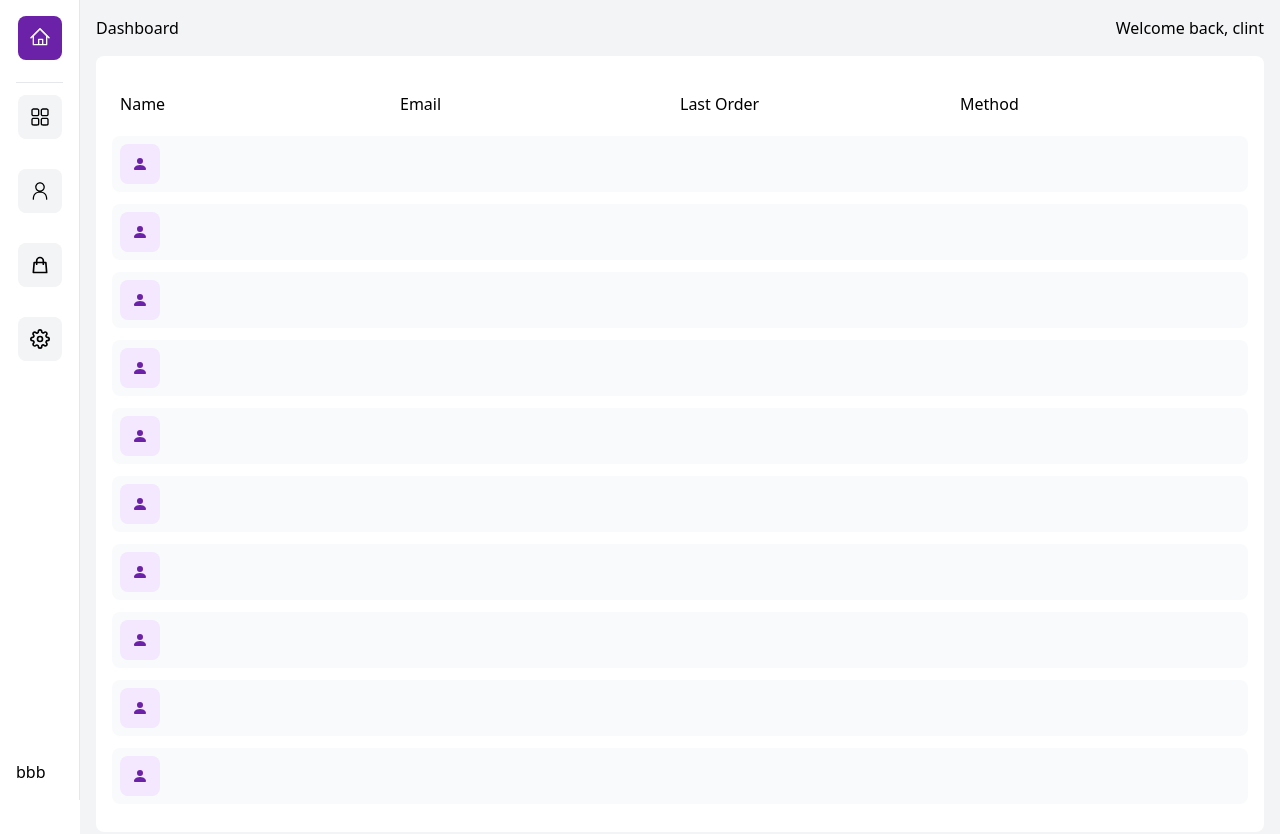
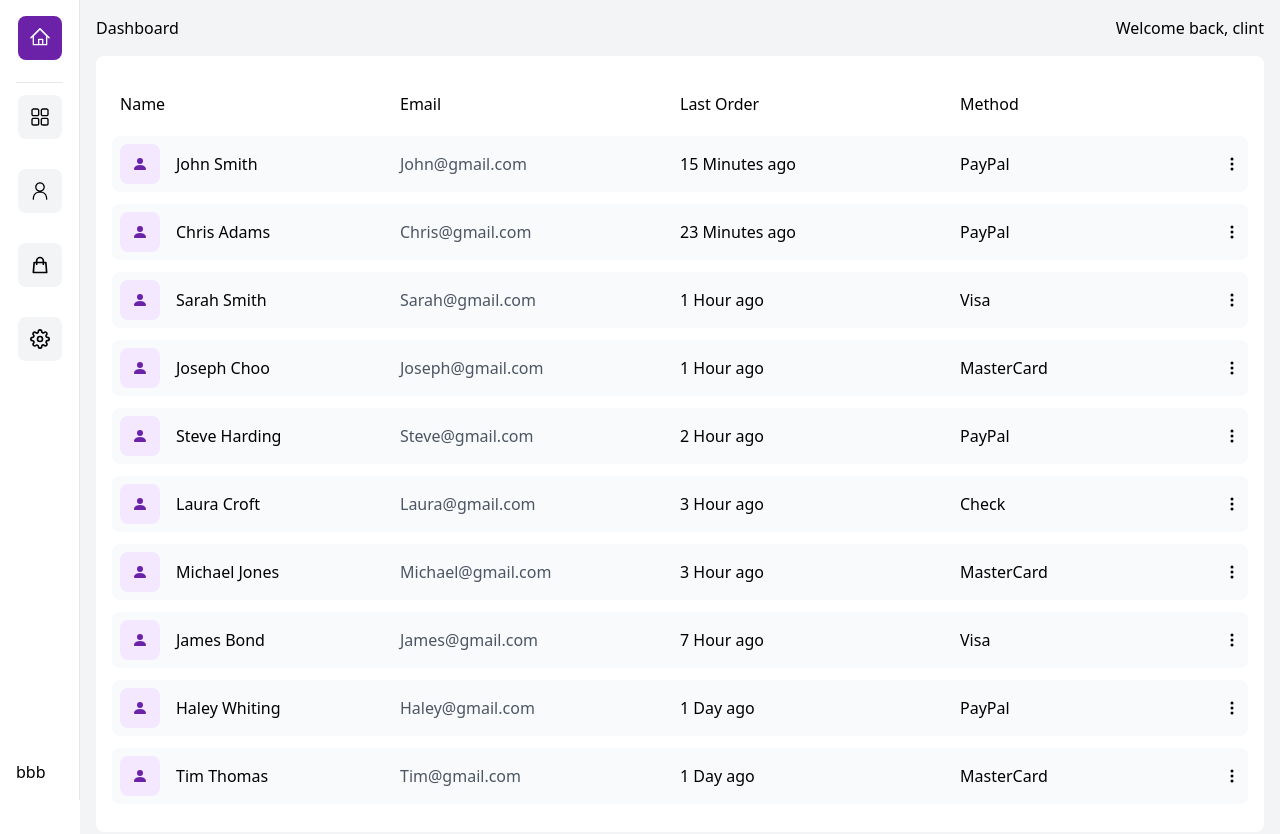
Before and after one commit to Mallikarjuna-dev/dashboard-nextjs, a Next.js app: page /customers in a window 1280 px wide. Shown: the top 834 px of the page. Built offline with nearby package versions, Linux system fonts and the light colour scheme.

Commit message:
user router page

```diff
--- a/pages/customers.jsx
+++ b/pages/customers.jsx
@@ -21,12 +21,23 @@ const customers = () => {
             {data.map((order, id) => (
               <li
                 key={id}
-                className="bg-gray-50 hover:bg-gray-200 my-3 p-2 grid md:grid-cols-4 sm:grid-cols-3 grid-cols-2 rounded-lg cursor-pointer"
+                className="bg-gray-50 hover:bg-gray-200 my-3 p-2 grid md:grid-cols-4 sm:grid-cols-3 grid-cols-2 items-center justify-between rounded-lg cursor-pointer"
               >
                 <div className="flex items-center">
                   <div className="bg-purple-100 p-3 rounded-lg">
                     <BsPersonFill className="text-purple-800" />
                   </div>
+                  <p className="pl-4">
+                    {order.name.first + " " + order.name.last}
+                  </p>
+                </div>
+                <p className="sm:text-left text-right text-gray-600">
+                  {order.name.first}@gmail.com
+                </p>
+                <p className="hidden md:flex">{order.date}</p>
+                <div className="hidden sm:flex justify-between items-center">
+                  <p>{order.method}</p>
+                  <BsThreeDotsVertical />
                 </div>
               </li>
             ))}
```
